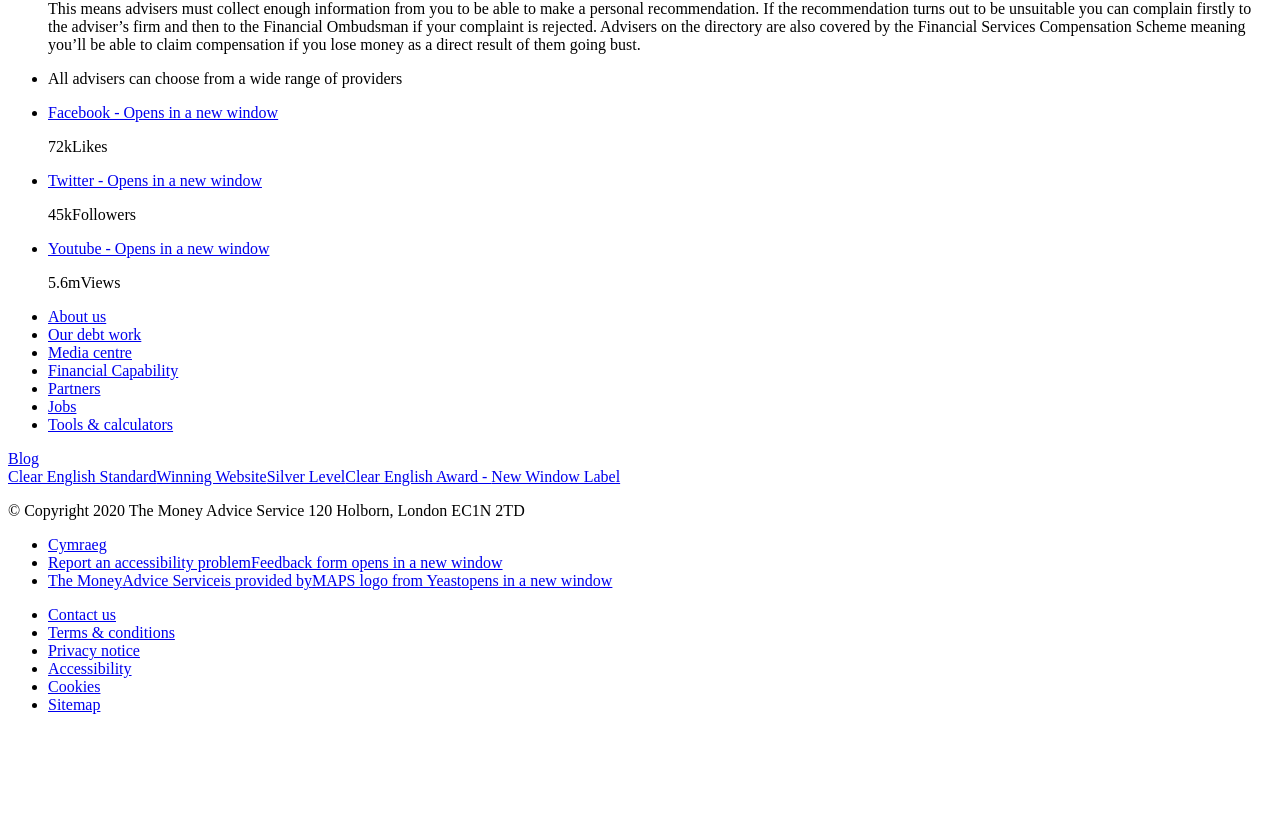
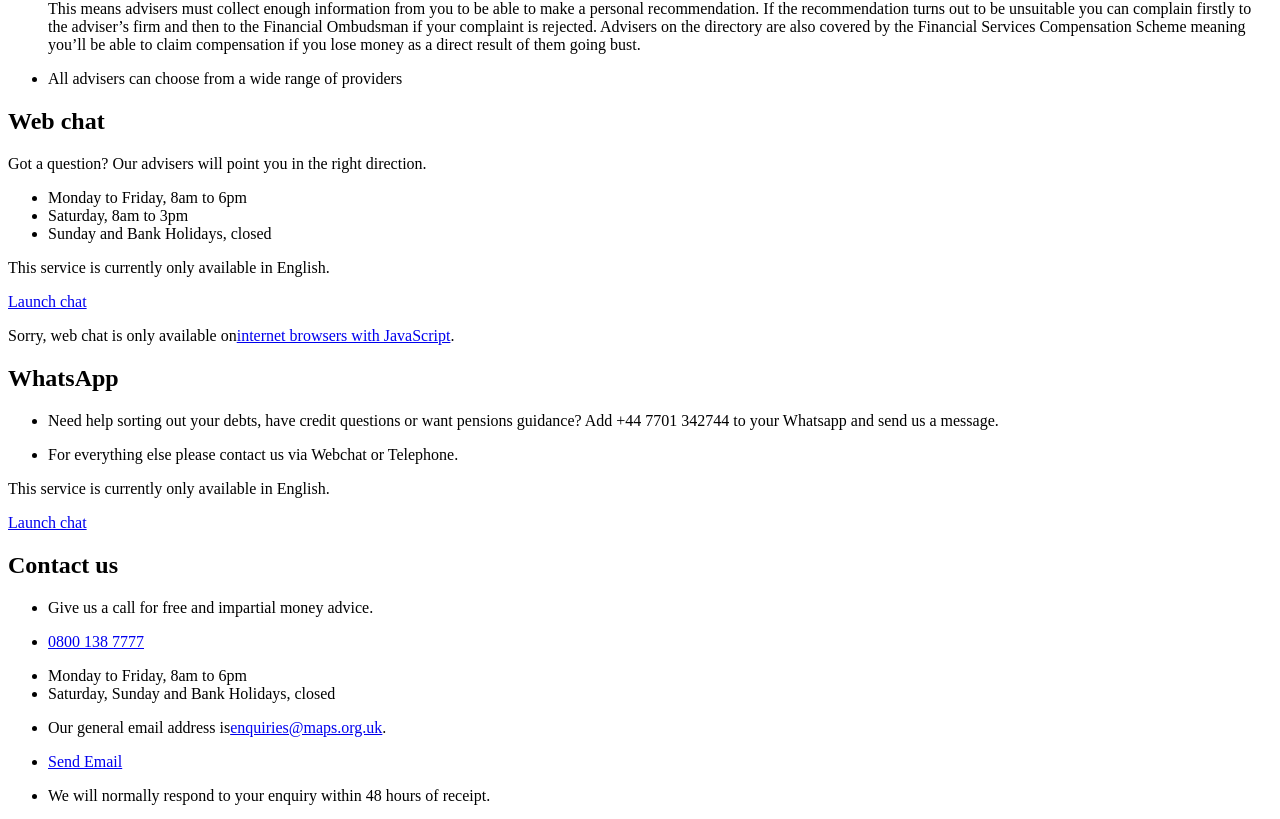
Before and after one commit to moneyadviceservice/directories_spike_stylesheets, a React (Create React App) app: page / in a window 1280 px wide. Shown: the part 841-1660 px from the top of the page. Before the commit the page ends 1571 px from the top, so only its background shows below. Built offline with nearby package versions, Linux system fonts and the light colour scheme.

Commit message:
Adds Contact Panels section

```diff
--- a/src/App.js
+++ b/src/App.js
@@ -3,21 +3,19 @@ import {MapsBanner} from './components/MapsBanner';
 import {Header} from './components/Header';
 import {ContextBar} from './components/ContextBar';
 import {Main} from './components/Main';
+import {ContactPanels} from './components/ContactPanels';
 import {Footer} from './components/Footer';
 
 function App() {
   return (
-    <div>
+    <React.Fragment>
       <MapsBanner/>
-
       <Header/>
-
       <ContextBar/>
-
       <Main/>
-
+      <ContactPanels/>
       <Footer/>
-    </div>
+    </React.Fragment>
   );
 }
 
--- /dev/null
+++ b/src/components/ContactPanels.js
@@ -0,0 +1,104 @@
+import React, {Component} from 'react';
+
+export class ContactPanels extends Component {
+  render = () =>
+    <div class="l-contact-panels">
+      <div class="l-contact-panel contact-panel__dynamic-content">
+        <div class="contact-panel contact-panel__chat-open t-chat" id="js-chat">
+          <h2 aria-level="2" class="contact-panel__heading" role="heading">
+            <span class="icon icon--web-chat"></span>
+            Web chat
+          </h2>
+
+          <div class="contact-panel__dynamic-content is-loaded" id="js-chat-content">
+            <div class="contact-panel__preloader"></div>
+            <p class="contact-panel__chat-description t-chat-description" id="js-chat-description">Got a question? Our advisers will point you in the right direction.</p>
+          </div>
+
+          <ul class="t-chat-opening-times contact-panel__list unstyled-list">
+            <li class="contact-panel__additional-info">Monday to Friday, 8am to 6pm</li>
+            <li class="contact-panel__additional-info">Saturday, 8am to 3pm</li>
+            <li class="contact-panel__additional-info">Sunday and Bank Holidays, closed</li>
+          </ul>
+
+          <p class="smallprint">This service is currently only available in English.</p>
+
+          <div class="contact-panel__button-container" id="js-chat-cta">
+            <a class="contact-panel__button button t-chat-button" href="https://webchat.moneyadviceservice.org.uk/newchat/chat.aspx?domain=www.moneyadviceservice.org.uk&amp;timestamp=1583837956726&amp;session=692-1565175253025?domain=www.moneyadviceservice.org.uk&amp;timestamp=1583837986726&amp;session=692-1565175253025" target="_blank">Launch chat</a>
+          </div>
+
+          <p class="contact-panel__chat-javascript t-chat-javascript">
+            Sorry, web chat is only available on
+            <a href="http://www.enable-javascript.com/">internet browsers with JavaScript</a>.
+          </p>
+        </div>
+      </div>
+
+      <div class="l-contact-panel contact-panel__dynamic-content contact-panel__whatsapp">
+        <div class="contact-panel contact-panel__chat-open" id="js-whatsapp">
+          <h2 aria-level="2" class="contact-panel__heading" role="heading">WhatsApp</h2>
+
+          <div class="contact-panel__dynamic-content is-loaded" id="js-whatsapp-content">
+            <ul class="contact-panel__chat-description contact-panel__list unstyled-list" id="js-whatsapp-description">
+              <li class="contact-panel__additional-info">
+                <p>Need help sorting out your debts, have credit questions or want pensions guidance? Add +44 7701 342744 to your Whatsapp and send us a message.</p>
+              </li>
+              <li class="contact-panel__additional-info">
+                <p>For everything else please contact us via Webchat or Telephone.</p>
+              </li>
+            </ul>
+
+            <p class="smallprint">This service is currently only available in English.</p>
+
+            <div class="contact-panel__button-container">
+              <a class="contact-panel__button button t-whatsapp-button" href="https://wa.me/447701342744">Launch chat</a>
+            </div>
+          </div>
+        </div>
+      </div>
+
+      <div class="l-contact-panel contact-panel__dynamic-content">
+        <div class="contact-panel contact-panel--last">
+          <h2 aria-level="2" class="contact-panel__heading t-contact-heading" role="heading">
+            <span class="icon icon--call-us"></span>
+            Contact us
+          </h2>
+
+          <ul class="contact-panel__list">
+            <li class="t-contact-introduction contact-panel__additional-info contact-panel__contact-introduction">Give us a call for free and impartial money advice.</li>
+
+            <li class="contact-panel__additional-info">
+              <p class="contact-panel__contact-number">
+                <a class="contact-panel__telephone t-contact-number" href="tel:+448001387777">
+                  0800 138 7777
+                </a>
+              </p>
+            </li>
+
+            <li class="contact-panel__additional-info">Monday to Friday, 8am to 6pm</li>
+
+            <li class="contact-panel__additional-info">Saturday, Sunday and Bank Holidays, closed</li>
+
+            <li class="contact-panel__additional-info">
+              <p>
+                Our general email address is
+                <a href="mailto:enquiries@maps.org.uk">enquiries@maps.org.uk</a>.
+              </p>
+            </li>
+
+            <li class="contact-panel__additional-info">
+              <div class="contact-panel__button-container">
+                <a class="contact-panel__button button" href="mailto:enquiries@maps.org.uk">
+                  Send Email
+                </a>
+              </div>
+            </li>
+
+            <li class="contact-panel__additional-info">
+              <p>We will normally respond to your enquiry within 48 hours of receipt.</p>
+            </li>
+          </ul>
+        </div>
+      </div>
+    </div>
+}
```
